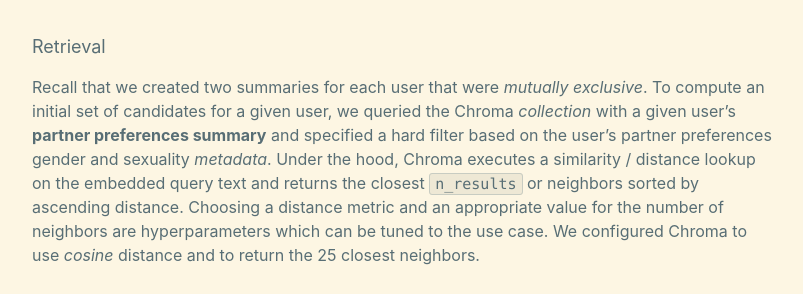
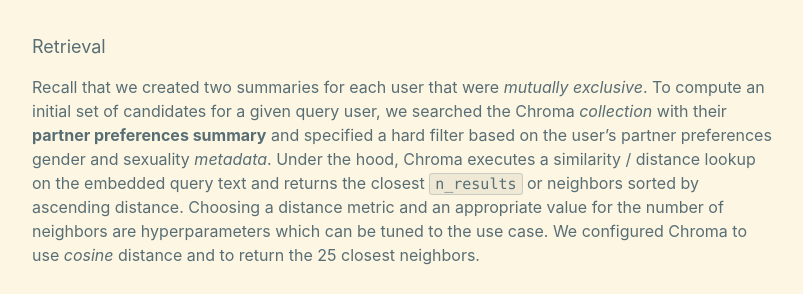
Before and after one commit to daniel-deychakiwsky/daniel-deychakiwsky.github.io, a Jekyll site: the page built from _posts/2023-09-09-generative-matchmaking.md, in a window 1280 px wide and 900 px high, scrolled down 11767 px. Shown: the part 183-477 px from the top of the window, without its empty margins (238-1041 px from the left). Built offline with Jekyll 4.4.1, drawn with Linux system fonts in a browser that asks for light colours.

Commit message:
Update 2023-09-09-generative-matchmaking.md (#10)

```diff
--- a/_posts/2023-09-09-generative-matchmaking.md
+++ b/_posts/2023-09-09-generative-matchmaking.md
@@ -397,8 +397,8 @@
 ##### Retrieval
 
 Recall that we created two summaries for each user that were _mutually exclusive_.
-To compute an initial set of candidates for a given user, we queried the Chroma _collection_
-with a given user's **partner preferences summary** and specified a hard filter based
+To compute an initial set of candidates for a given query user, we searched the Chroma _collection_
+with their **partner preferences summary** and specified a hard filter based
 on the user's partner preferences gender and sexuality _metadata_. Under the hood, Chroma
 executes a similarity / distance lookup on the embedded query text and returns the
 closest `n_results` or neighbors sorted by ascending distance. Choosing a distance metric and an
```
